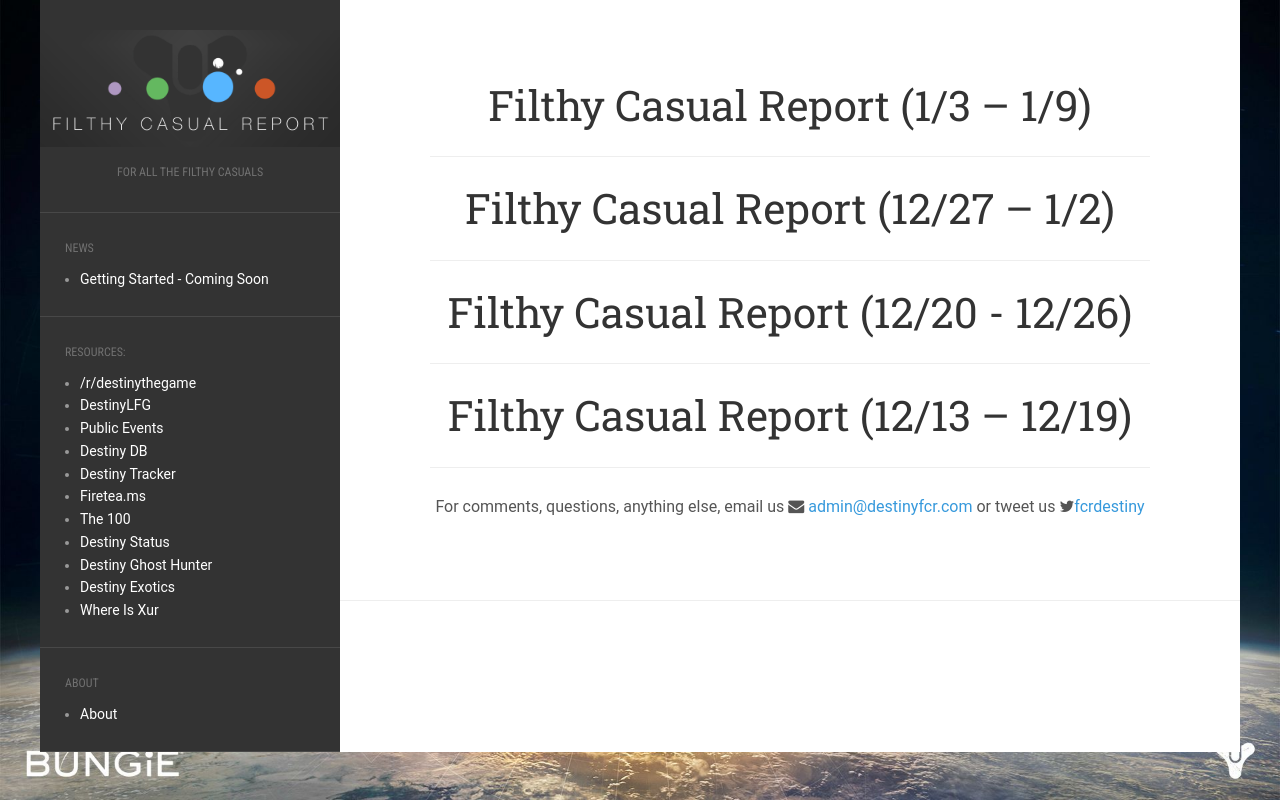
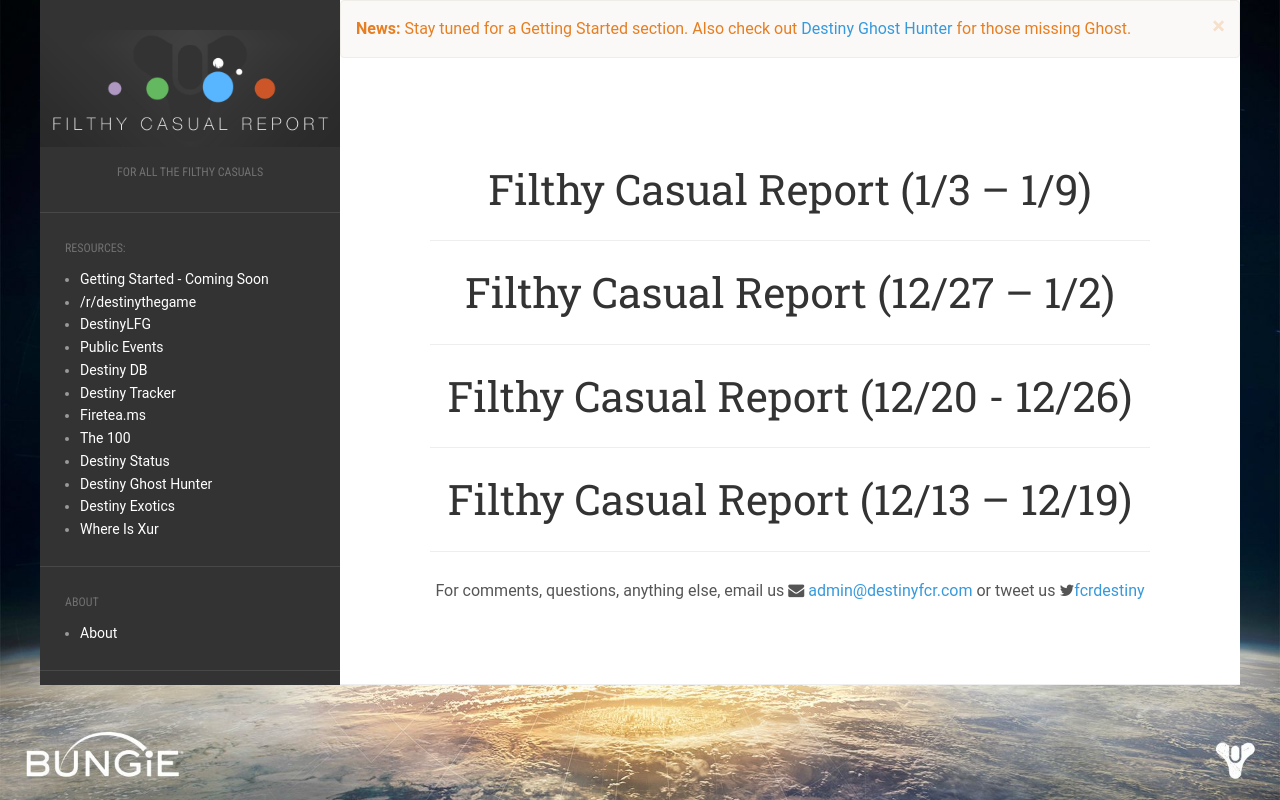
Before and after one commit to arbyruns/fcrdestiny.github.io, a plain HTML site: page index.html in a window 1280 px wide. Drawn offline with Linux system fonts and the light colour scheme.

Commit message:
added alert, moved getting started link to resources

```diff
--- a/index.html
+++ b/index.html
@@ -62,17 +62,10 @@ body.custom-background { background-image: url('i/bgdest.jpg'); background-repea
 				</header>
 				<div class="sidebar-offcanvas">
 					<div id="main-sidebar" class="widget-area" role="complementary">
-						<aside id="recent" class="widget widget_recent_entries">
-							<h3 class="widget-title">News</h3>
-								<ul>
-								<li>
-									<a href="getting_started.html">Getting Started - Coming Soon</a>
-								</li>
-								</ul>
-						</aside>
 						<aside id="recent-posts-2" class="widget widget_recent_entries">
 							<h3 class="widget-title">Resources:</h3>
 								<ul>
+									<li><a href="getting_started.html">Getting Started - Coming Soon</a></li>
 									<li><a href="http://www.reddit.com/r/destinythegame">/r/destinythegame</a></li>
 									<li><a href="http://www.destinylfg.net">DestinyLFG</a></li>
 									<li><a href="http://www.destinypublicevents.com/">Public Events</a></li>
@@ -98,6 +91,10 @@ body.custom-background { background-image: url('i/bgdest.jpg'); background-repea
 				</div>
 			</div>
 			<div id="primary" class="content-area col-lg-9">
+				<div class="alert alert-warning alert-dismissible" role="alert">
+				  <button type="button" class="close" data-dismiss="alert" aria-label="Close"><span aria-hidden="true">&times;</span></button>
+				  <strong>News:</strong> Stay tuned for a Getting Started section.  Also check out <a href="http://destinyghosthunter.net/index.php">Destiny Ghost Hunter</a> for those missing Ghost.
+				</div>
 				<div id="content" class="site-content" role="main">
 					<article id="post-20" class="post-20 post type-post status-publish format-standard hentry category-uncategorized">
 						<header class="entry-header">
```
Also changed, not shown: test.html (+4 -5 lines).
